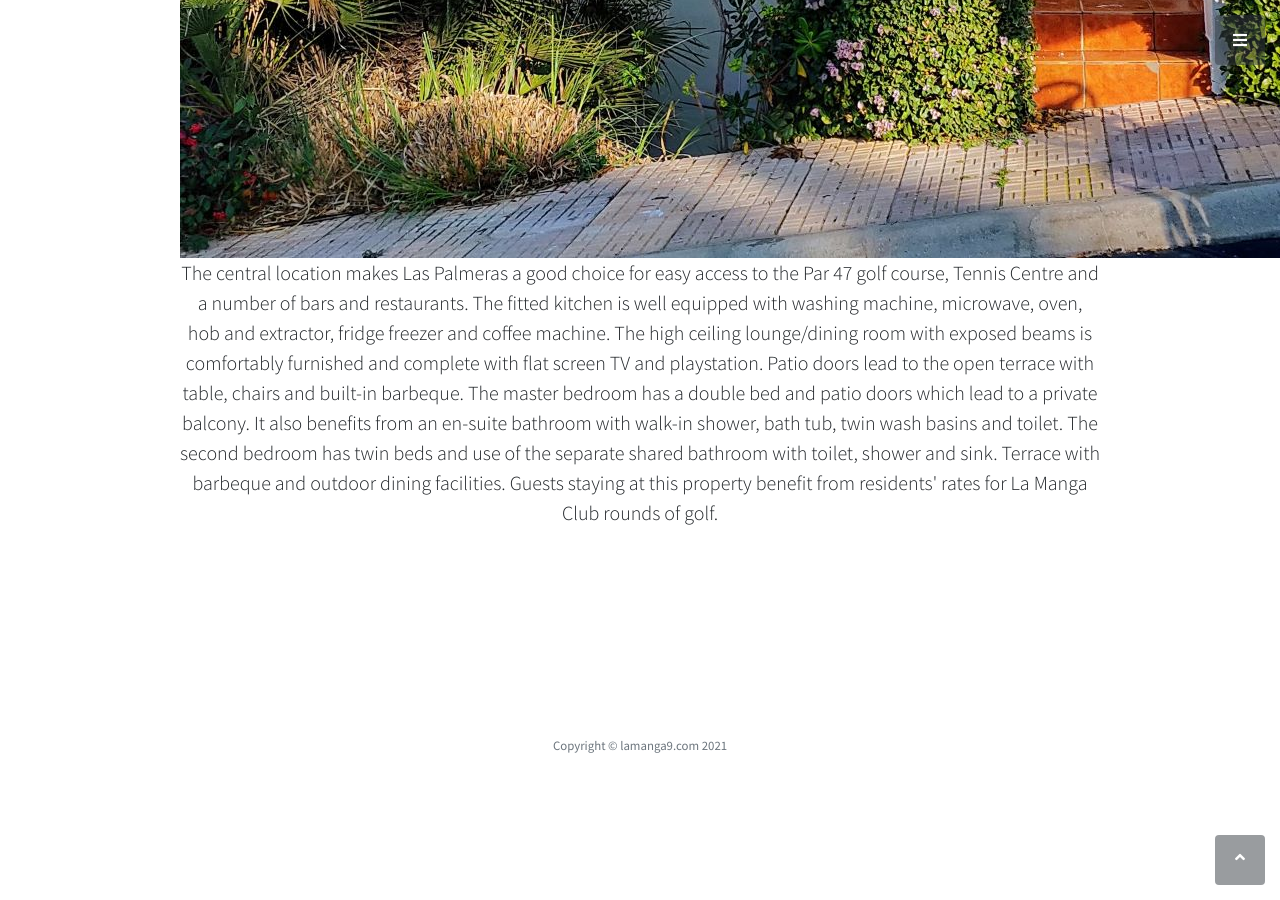
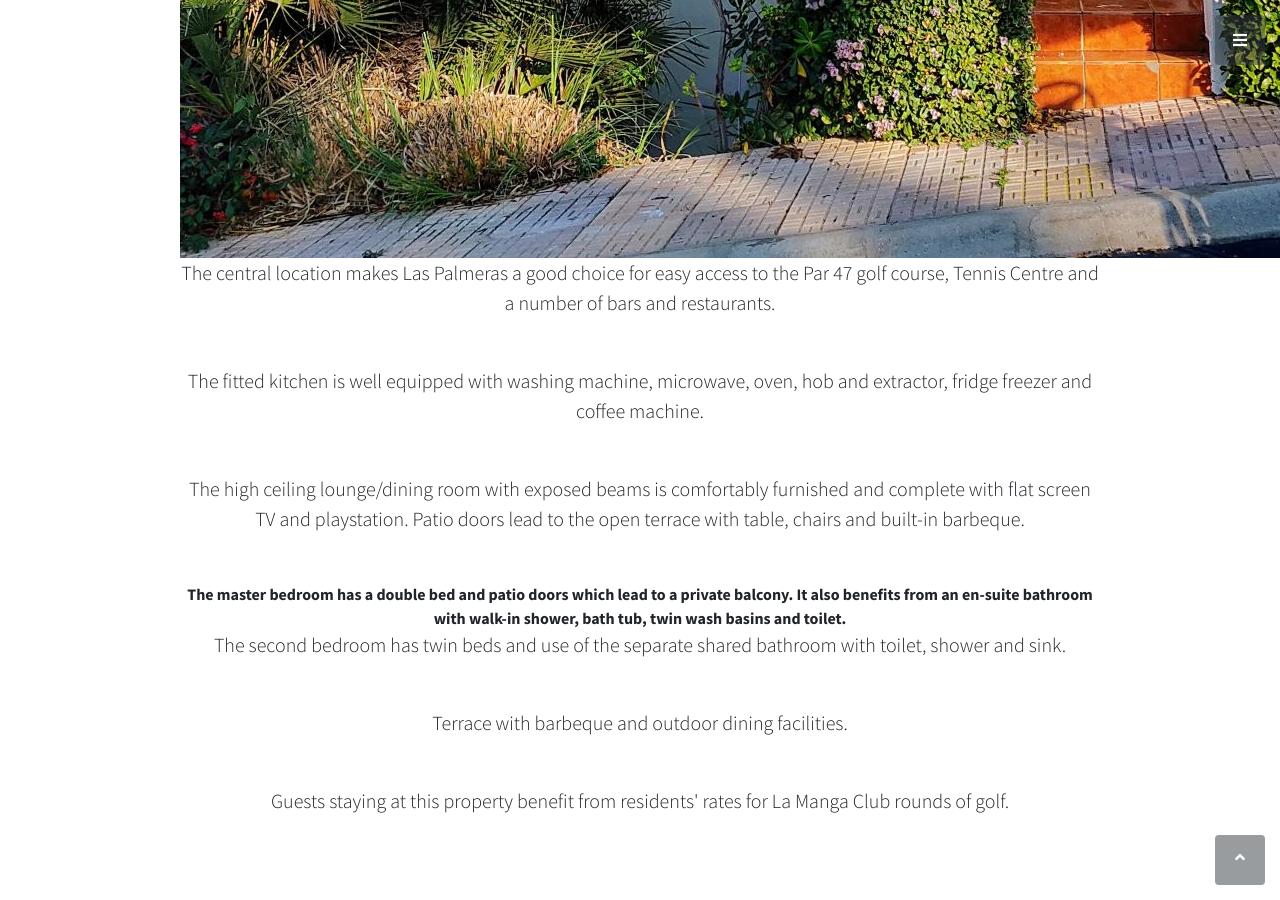
Before and after one commit to richsteer/richsteer.github.io, a Jekyll site: the page built from index.html, in a window 1280 px wide and 900 px high, scrolled down 2999 px. Built offline with Jekyll 4.4.1, drawn with Linux system fonts in a browser that asks for light colours.

Commit message:
Update index.html

```diff
--- a/index.html
+++ b/index.html
@@ -51,19 +51,21 @@
 
                     <p class="lead mb-5">
                         The central location makes Las Palmeras a good choice for easy access to the  Par 47 golf course, Tennis Centre and a number of bars and restaurants.
-
+                    </p>
+                    <p class="lead mb-5">
                         The fitted kitchen is well equipped with washing machine, microwave, oven, hob and extractor, fridge freezer and coffee machine.
-
+                    </p>
+                    <p class="lead mb-5">
                         The high ceiling lounge/dining room with exposed beams is comfortably furnished and complete with flat screen TV and playstation. Patio doors lead to the open terrace with table, chairs and built-in barbeque.
-
+                    </p>
                         The master bedroom has a double bed and patio doors which lead to a private balcony. It also benefits from an en-suite  bathroom with walk-in shower, bath tub, twin wash basins and toilet.
-
-
-
+                    <p class="lead mb-5">
                         The second bedroom has twin beds and use of the separate shared bathroom with toilet, shower and sink.
-
+                    </p>
+                    <p class="lead mb-5">
                         Terrace with barbeque and outdoor dining facilities.
-
+                    </p>
+                    <p class="lead mb-5">
                         Guests staying at this property benefit from residents' rates for La Manga Club rounds of golf.
                     </p>
 
```
